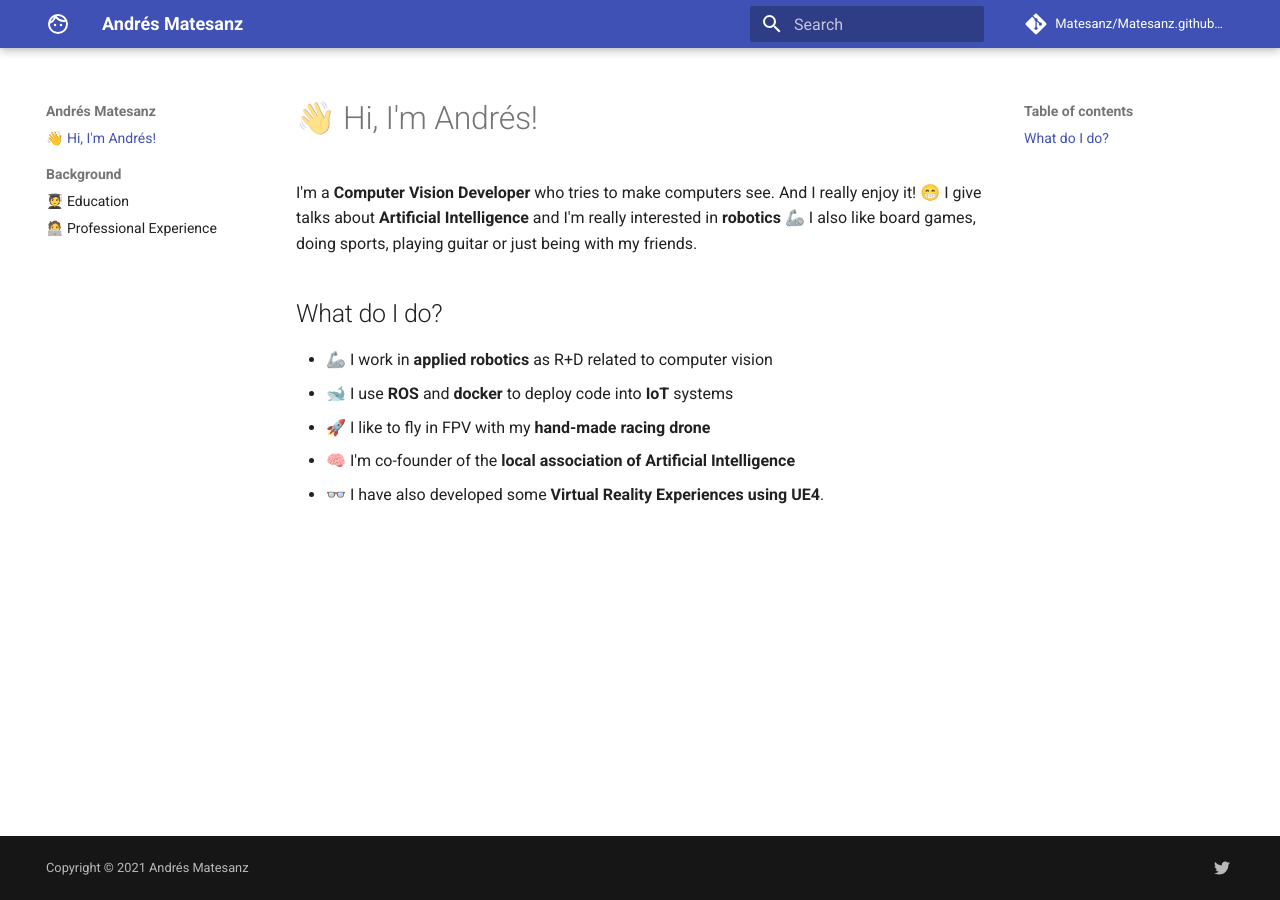
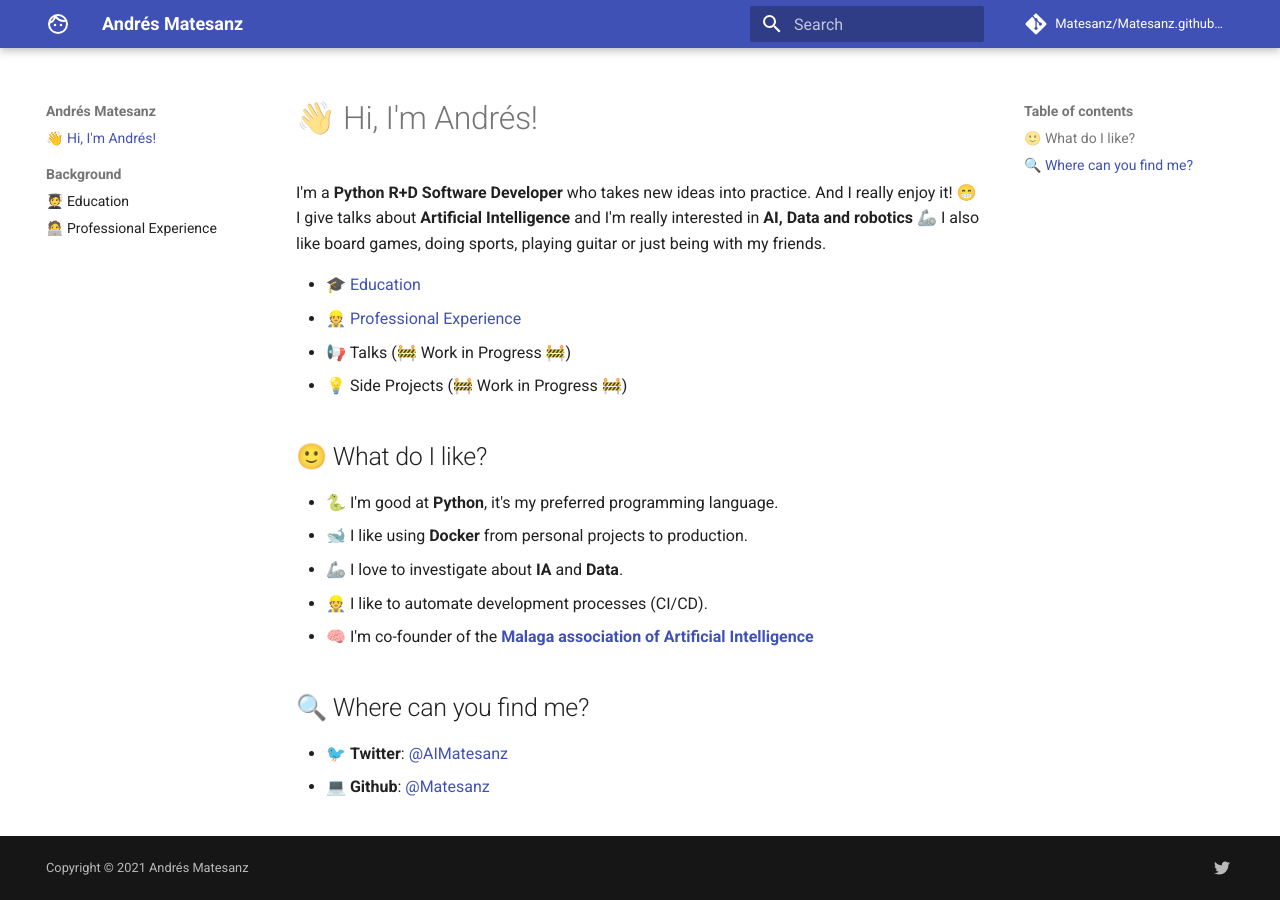
Before and after one commit to Matesanz/Matesanz.github.io, an MkDocs documentation site: the page built from docs/index.md, in a window 1280 px wide. Built offline with MkDocs 1.6.1 and Material for MkDocs 9.7.7, drawn with Linux system fonts in a browser that asks for light colours; comment, search, counter and statistics services are not loaded.

Commit message:
Update Professional  and personal experience Fixes #9

```diff
--- a/docs/index.md
+++ b/docs/index.md
@@ -1,11 +1,22 @@
 # 👋 Hi, I'm Andrés!
 
-I'm a **Computer Vision Developer** who tries to make computers see. And I really enjoy it! 😁 I give talks about **Artificial Intelligence** and I'm really interested in **robotics** 🦾 I also like board games, doing sports, playing guitar or just being with my friends.
+I'm a **Python R+D Software Developer** who takes new ideas into practice. And I really enjoy it! 😁 I give talks about **Artificial Intelligence** and I'm really interested in **AI, Data and robotics** 🦾 I also like board games, doing sports, playing guitar or just being with my friends.
 
-## What do I do?
+- 🎓 [Education](/background/education)
+- 👷 [Professional Experience](/background/experience)
+- 📢 Talks (🚧 Work in Progress 🚧)
+- 💡 Side Projects (🚧 Work in Progress 🚧)
 
-- 🦾 I work in **applied robotics** as R+D related to computer vision
-- 🐋 I use **ROS** and **docker** to deploy code into **IoT** systems
-- 🚀 I like to fly in FPV with my **hand-made racing drone**
-- 🧠 I'm co-founder of the **local association of Artificial Intelligence**
-- 👓 I have also developed some **Virtual Reality Experiences using UE4**.
+## 🙂 What do I like?
+
+- 🐍 I'm good at **Python**, it's my preferred programming language.
+- 🐋 I like using **Docker** from personal projects to production.
+- 🦾 I love to investigate about **IA** and **Data**.
+- 👷 I like to automate development processes (CI/CD).
+- 🧠 I'm co-founder of the [**Malaga association of Artificial Intelligence**](https://twitter.com/aimalaga)
+
+
+## 🔍 Where can you find me?
+
+- 🐦 **Twitter**: [@AIMatesanz](https://twitter.com/aimatesanz)
+- 💻 **Github**: [@Matesanz](https://github.com/Matesanz)
```
Also changed, not shown: docs/background/education.md (+24 -9 lines), docs/background/experience.md (+21 -7 lines).
